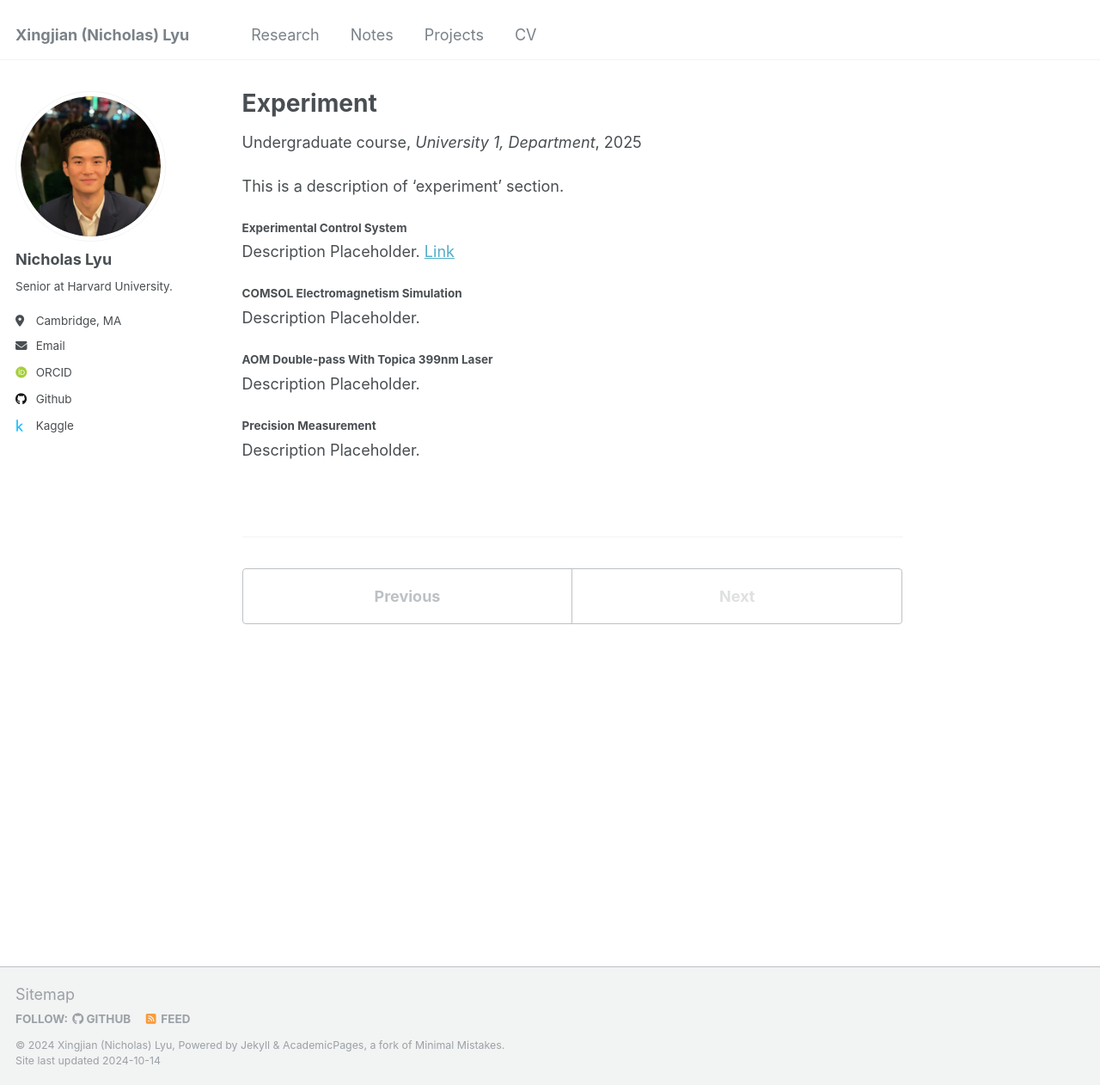
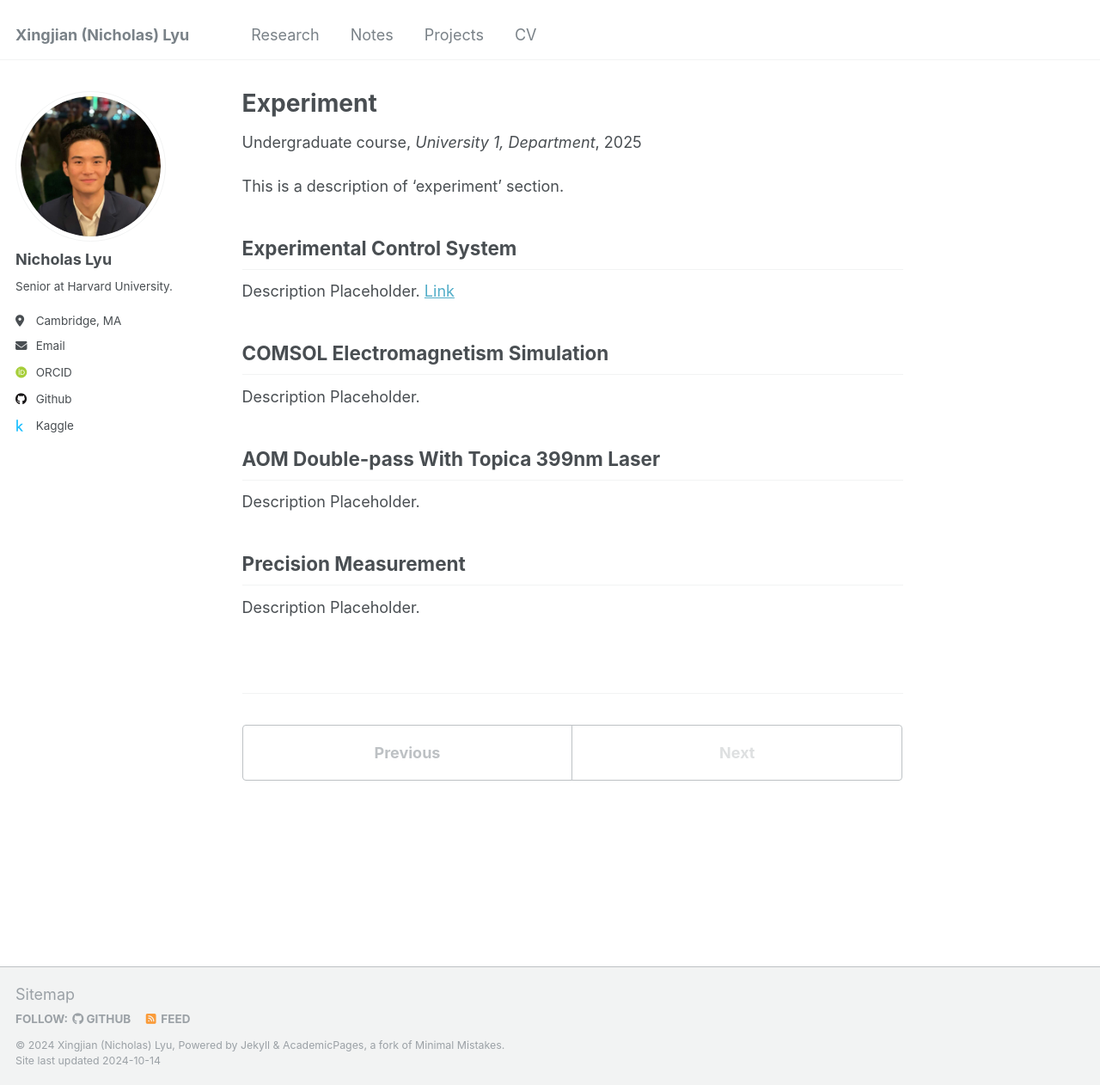
Before and after one commit to nlyu1/nlyu1.github.io, a Jekyll site: the page built from _teaching/2025-experiment.md, in a window 1280 px wide and 1262 px high. Shown: the whole window at 86% size. Built offline with Jekyll 4.4.1, drawn with Linux system fonts in a browser that asks for light colours; some web fonts are replaced.

Commit message:
update format on projects page

```diff
--- a/_teaching/2025-experiment.md
+++ b/_teaching/2025-experiment.md
@@ -10,19 +10,23 @@ location: "City, Country"
 
 This is a description of 'experiment' section.
 
-##### Experimental Control System
+Experimental Control System
+------
 
 Description Placeholder.
 [Link](https://github.com/Semeghini-Lab/NI-experiment-control){:target="_blank"}
 
-##### COMSOL Electromagnetism Simulation
+COMSOL Electromagnetism Simulation
+------
 
 Description Placeholder.
 
-##### AOM Double-pass With Topica 399nm Laser
+AOM Double-pass With Topica 399nm Laser
+------
 
 Description Placeholder.
 
-##### Precision Measurement
+Precision Measurement
+------
 
 Description Placeholder.
```
Also changed, not shown: _teaching/2024-theory.md (+2 -1 lines).
